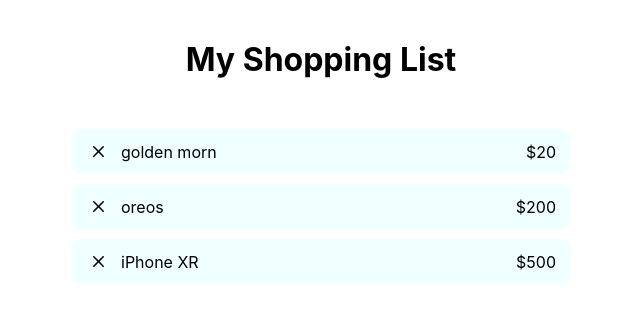
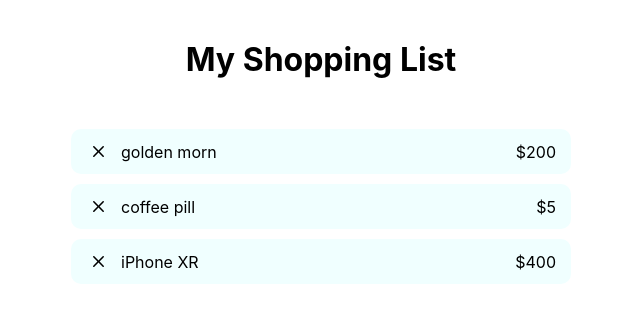
Before and after one commit to drakejoshua/React-Shopping-List-App, a React (Vite) app: page / in a window 1280 px wide. Shown: the top 334 px of the page, without its empty margins (319-959 px from the left). Built offline with nearby package versions, Linux system fonts and the light colour scheme.

Commit message:
mark: added modularization into app's code
- added modularization and divided the app's
  code into smaller components
- installed "prop-types" from npm to help
  provide props type-checking
- preparing the app for scripting

```diff
--- a/package.json
+++ b/package.json
@@ -10,6 +10,7 @@
     "preview": "vite preview"
   },
   "dependencies": {
+    "prop-types": "^15.8.1",
     "react": "^18.2.0",
     "react-dom": "^18.2.0",
     "react-icons": "^5.2.1"
--- a/src/App.jsx
+++ b/src/App.jsx
@@ -1,6 +1,9 @@
-import { BsX } from 'react-icons/bs'
+// child components import
+import ListItem from './ListItem';
 
 function App() {
+
+
   return (
     <div className='app'>
       <h1 className="app-heading">my shopping list</h1>
@@ -9,58 +12,13 @@ function App() {
       <div className="list-ctn">
 
         {/* list item */}
-        <div className="list-item">
-          <div>
-            {/* insert delete/cancel icon*/}
-            <button className='delete-icon'>
-              <BsX/>
-            </button>
-
-            <span className="item-name">
-              golden morn
-            </span>
-          </div>
-
-          <span className="item-price">
-            $20
-          </span>
-        </div>
+        <ListItem name='golden morn' price={200} handleDelete={()=>{}}/>
 
         {/* list item */}
-        <div className="list-item">
-          <div>
-            {/* insert delete/cancel icon*/}
-            <button className='delete-icon'>
-              <BsX/>
-            </button>
-
-            <span className="item-name">
-              oreos
-            </span>
-          </div>
-
-          <span className="item-price">
-            $200
-          </span>
-        </div>
+        <ListItem name='coffee pill' price={5} handleDelete={()=>{}}/>
 
         {/* list item */}
-        <div className="list-item">
-          <div>
-            {/* insert delete/cancel icon*/}
-            <button className='delete-icon'>
-              <BsX/>
-            </button>
-
-            <span className="item-name">
-              iPhone XR
-            </span>
-          </div>
-
-          <span className="item-price">
-            $500
-          </span>
-        </div>
+        <ListItem name='iPhone XR' price={400} handleDelete={()=>{}}/>
       </div>
 
       {/* add item button */}
--- /dev/null
+++ b/src/ListItem.jsx
@@ -0,0 +1,37 @@
+// import react-icons
+import { BsX } from 'react-icons/bs';
+
+import PropTypes from 'prop-types'
+
+
+function ListItem( props ) {
+  return (
+    <div className="list-item">
+        <div>
+            {/* insert delete/cancel icon*/}
+            <button className='delete-icon' onClick={ props.handleDelete }>
+                <BsX/>
+            </button>
+
+            <span className="item-name">
+                { props.name }
+            </span>
+        </div>
+
+        <span className="item-price">
+            ${ props.price }
+        </span>
+    </div>
+  )
+}
+
+
+// prop-types declaration for props type-checking
+ListItem.propTypes = {
+    name: PropTypes.string.isRequired,
+    price: PropTypes.number.isRequired,
+    handleDelete: PropTypes.func.isRequired
+}
+
+
+export default ListItem
```
Also changed, not shown: 1 other file (tests, documents, lock files or other folders).
